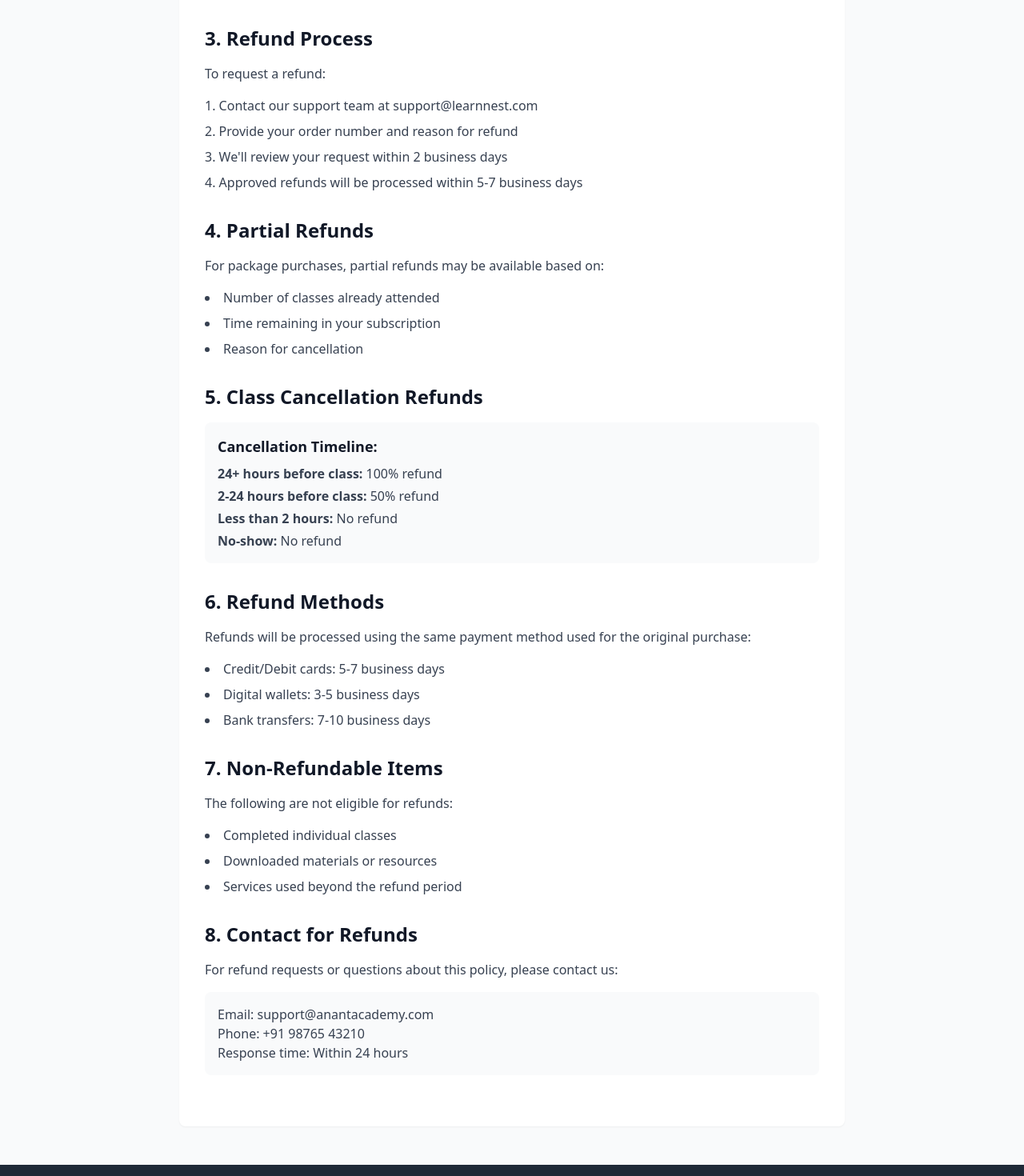
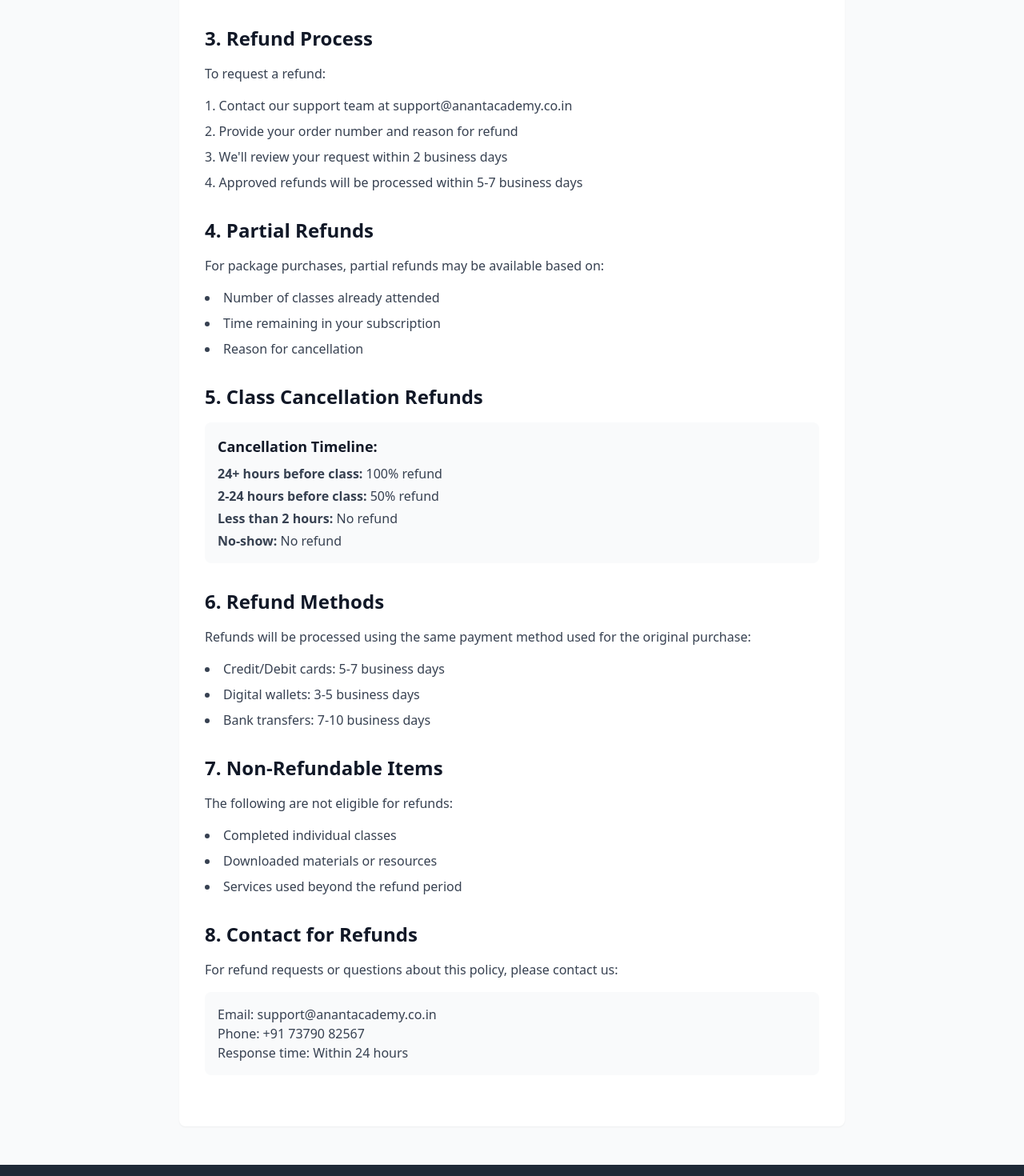
Before and after one commit to RupeshGupta1909/Anant-Academy, a Vue app in the folder frontend/: page /refund-policy in a window 1280 px wide. Shown: the part 600-2070 px from the top of the page at 80% size. Built offline with nearby package versions, Linux system fonts and the light colour scheme; no server answers.

Commit message:
org name fix

```diff
--- a/frontend/index.html
+++ b/frontend/index.html
@@ -4,7 +4,7 @@
     <meta charset="UTF-8" />
     <meta name="viewport" content="width=device-width, initial-scale=1.0" />
     <meta name="color-scheme" content="light only" />
-    <title>LearnNest — Book a Free Demo Class</title>
+    <title>AnantAcademy — Book a Free Demo Class</title>
 
     <!-- Favicon -->
     <link rel="icon" type="image/x-icon" href="/icon.ico" />
--- a/frontend/src/components/AdvantagesSection.vue
+++ b/frontend/src/components/AdvantagesSection.vue
@@ -5,7 +5,7 @@
         <img src="/advantage.jpg" alt="Advantages" class="rounded-xl shadow-md object-cover w-full h-[360px]" />
       </div>
       <div>
-        <h2 class="text-2xl sm:text-3xl font-extrabold tracking-tight text-gray-900">LearnNest Advantages</h2>
+        <h2 class="text-2xl sm:text-3xl font-extrabold tracking-tight text-gray-900">AnantAcademy Advantages</h2>
         <div class="mt-8 grid grid-cols-1 sm:grid-cols-2 gap-6">
           <div class="flex items-start gap-3">
             <span class="h-9 w-9 grid place-items-center rounded-full bg-indigo-100 text-indigo-700">👨‍🏫</span>
--- a/frontend/src/components/HeroSection.vue
+++ b/frontend/src/components/HeroSection.vue
@@ -3,7 +3,7 @@
     <div class="max-w-7xl mx-auto px-4 sm:px-6 lg:px-8 py-12 grid grid-cols-1 md:grid-cols-2 gap-8 items-center">
       <div>
         <h1 class="text-3xl sm:text-5xl font-extrabold tracking-tight text-gray-900">Personalized live classes with India's best teachers</h1>
-        <p class="mt-4 text-gray-700">Give your child access to an international-standard education with LearnNest. We empower kids with necessary skills that regular schools don't teach.</p>
+        <p class="mt-4 text-gray-700">Give your child access to an international-standard education with AnantAcademy. We empower kids with necessary skills that regular schools don't teach.</p>
         <div class="mt-4 flex flex-wrap gap-2 text-sm">
           <span class="px-3 py-1 rounded-full bg-white border text-gray-700">Math</span>
           <span class="px-3 py-1 rounded-full bg-white border text-gray-700">Physics</span>
--- a/frontend/src/views/PrivacyPolicy.vue
+++ b/frontend/src/views/PrivacyPolicy.vue
@@ -82,8 +82,8 @@
               If you have any questions about this Privacy Policy, please contact us at:
             </p>
             <div class="bg-gray-50 p-4 rounded-lg">
-              <p class="text-gray-700">Email: privacy@anantacademy.com</p>
-              <p class="text-gray-700">Phone: +91 98765 43210</p>
+               <p class="text-gray-700">Email: support@anantacademy.co.in</p>
+               <p class="text-gray-700">Phone: +91 73790 82567</p>
             </div>
           </section>
         </div>
--- a/frontend/src/views/RefundPolicy.vue
+++ b/frontend/src/views/RefundPolicy.vue
@@ -43,7 +43,7 @@
             <h2 class="text-2xl font-semibold text-gray-900 mb-4">3. Refund Process</h2>
             <p class="text-gray-700 mb-4">To request a refund:</p>
             <ol class="list-decimal list-inside text-gray-700 space-y-2">
-              <li>Contact our support team at support@learnnest.com</li>
+              <li>Contact our support team at support@anantacademy.co.in</li>
               <li>Provide your order number and reason for refund</li>
               <li>We'll review your request within 2 business days</li>
               <li>Approved refunds will be processed within 5-7 business days</li>
@@ -103,8 +103,8 @@
               For refund requests or questions about this policy, please contact us:
             </p>
             <div class="bg-gray-50 p-4 rounded-lg">
-              <p class="text-gray-700">Email: support@anantacademy.com</p>
-              <p class="text-gray-700">Phone: +91 98765 43210</p>
+               <p class="text-gray-700">Email: support@anantacademy.co.in</p>
+               <p class="text-gray-700">Phone: +91 73790 82567</p>
               <p class="text-gray-700">Response time: Within 24 hours</p>
             </div>
           </section>
--- a/frontend/src/views/TermsOfService.vue
+++ b/frontend/src/views/TermsOfService.vue
@@ -74,7 +74,7 @@
           <section class="mb-8">
             <h2 class="text-2xl font-semibold text-gray-900 mb-4">6. Intellectual Property</h2>
             <p class="text-gray-700 mb-4">
-              All content, materials, and intellectual property provided through our service remain the property of LearnNest or its licensors.
+              All content, materials, and intellectual property provided through our service remain the property of AnantAcademy or its licensors.
             </p>
           </section>
 
```
